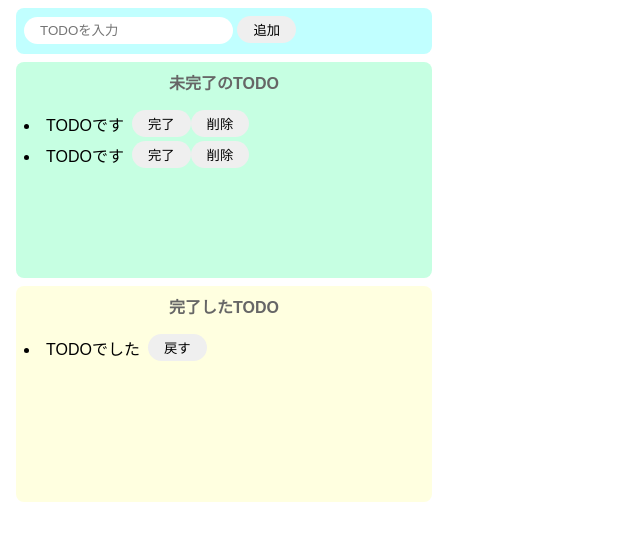
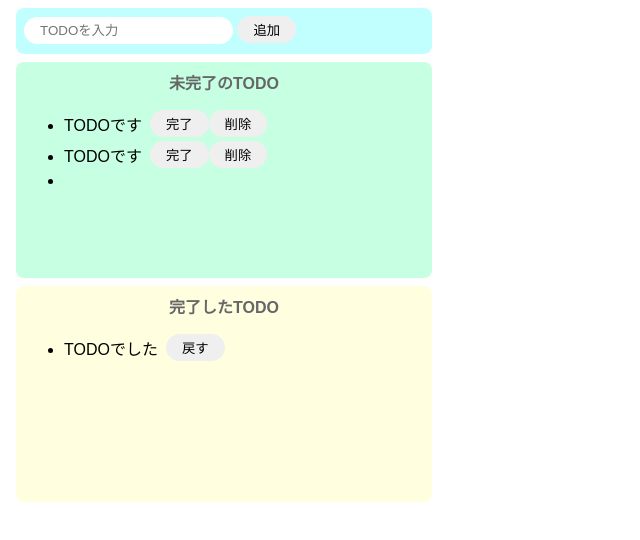
Before and after one commit to youichi-fukumoto/codesandbox-test, a website built with Parcel: page index.html in a window 1280 px wide. Both pictures are taken after a click on the button "追加". Shown: the whole page, without its empty margins (0-640 px from the left). Built offline with nearby package versions, Linux system fonts and the light colour scheme.

Commit message:
未完了リストに追加

```diff
--- a/index.html
+++ b/index.html
@@ -12,7 +12,7 @@
     </div>
     <div class="incomplete-area">
       <p class="title">未完了のTODO</p>
-      <ui>
+      <ul id="incomplete-list">
         <div class="list-row">
           <li>TODOです</li>
           <button>完了</button>
@@ -23,16 +23,16 @@
           <button>完了</button>
           <button>削除</button>
         </div>
-      </ui>
+      </ul>
     </div>
     <div class="complete-area">
       <p class="title">完了したTODO</p>
-      <ui>
+      <ul>
         <div class="list-row">
           <li>TODOでした</li>
           <button>戻す</button>
         </div>
-      </ui>
+      </ul>
     </div>
     <script src="src/index.js"></script>
   </body>
--- a/src/index.js
+++ b/src/index.js
@@ -4,7 +4,22 @@ const onClickAdd = () => {
   // テキストボックスの値を取得し、初期化する
   const inputText = document.getElementById("add-text").value;
   document.getElementById("add-text").value = "";
-  alert(inputText);
+
+  // divタグ生成
+  const div = document.createElement("div");
+  div.className = "list-row";
+  console.log(div);
+
+  // liタグ生成
+  const li = document.createElement("li");
+  li.innerText = inputText;
+  console.log(li);
+
+  //divタグの小要素の各要素を設定
+  div.appendChild(li);
+  console.log(div);
+
+  document.getElementById("incomplete-list").appendChild(div);
 };
 
 document
```
